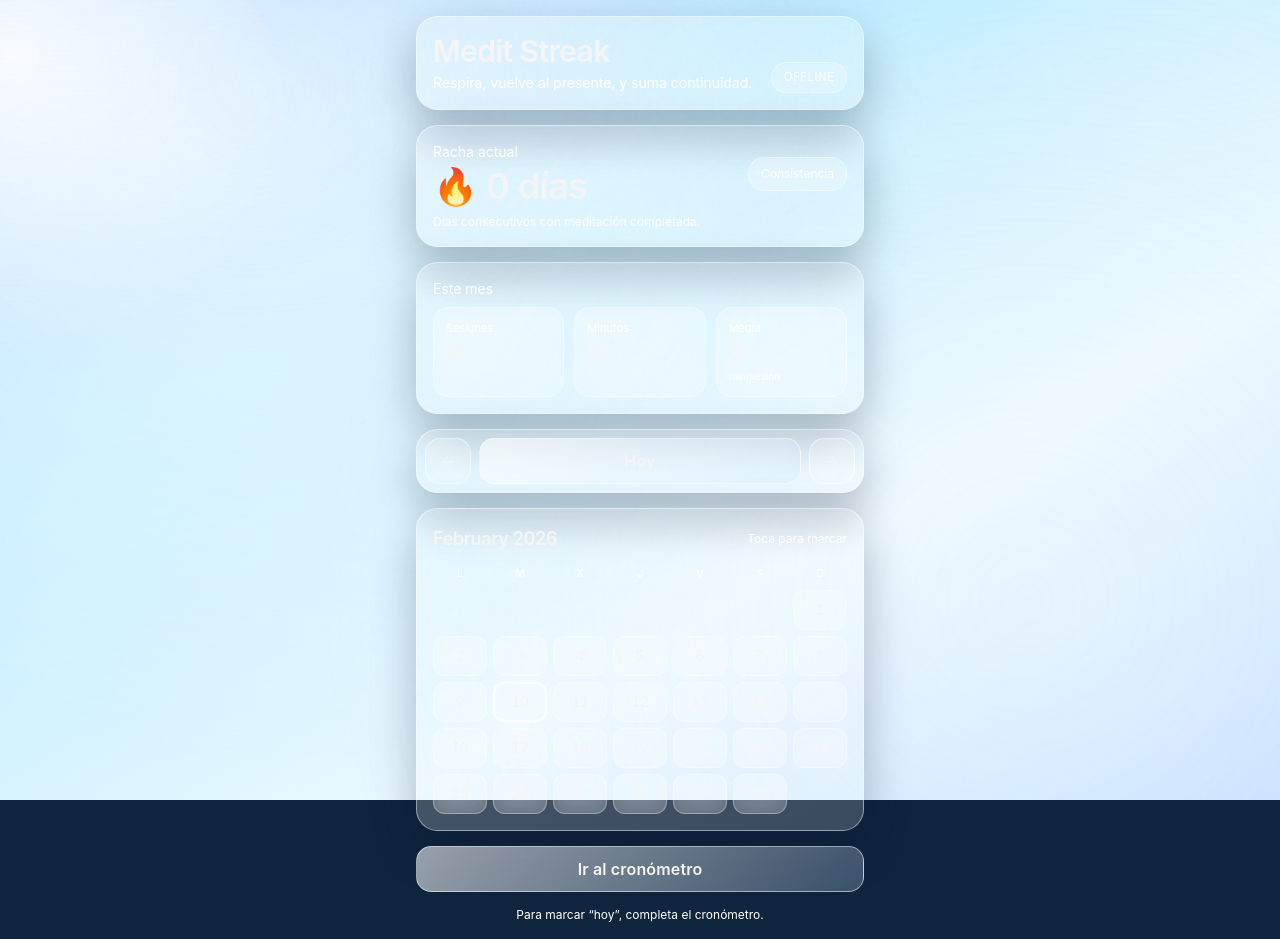
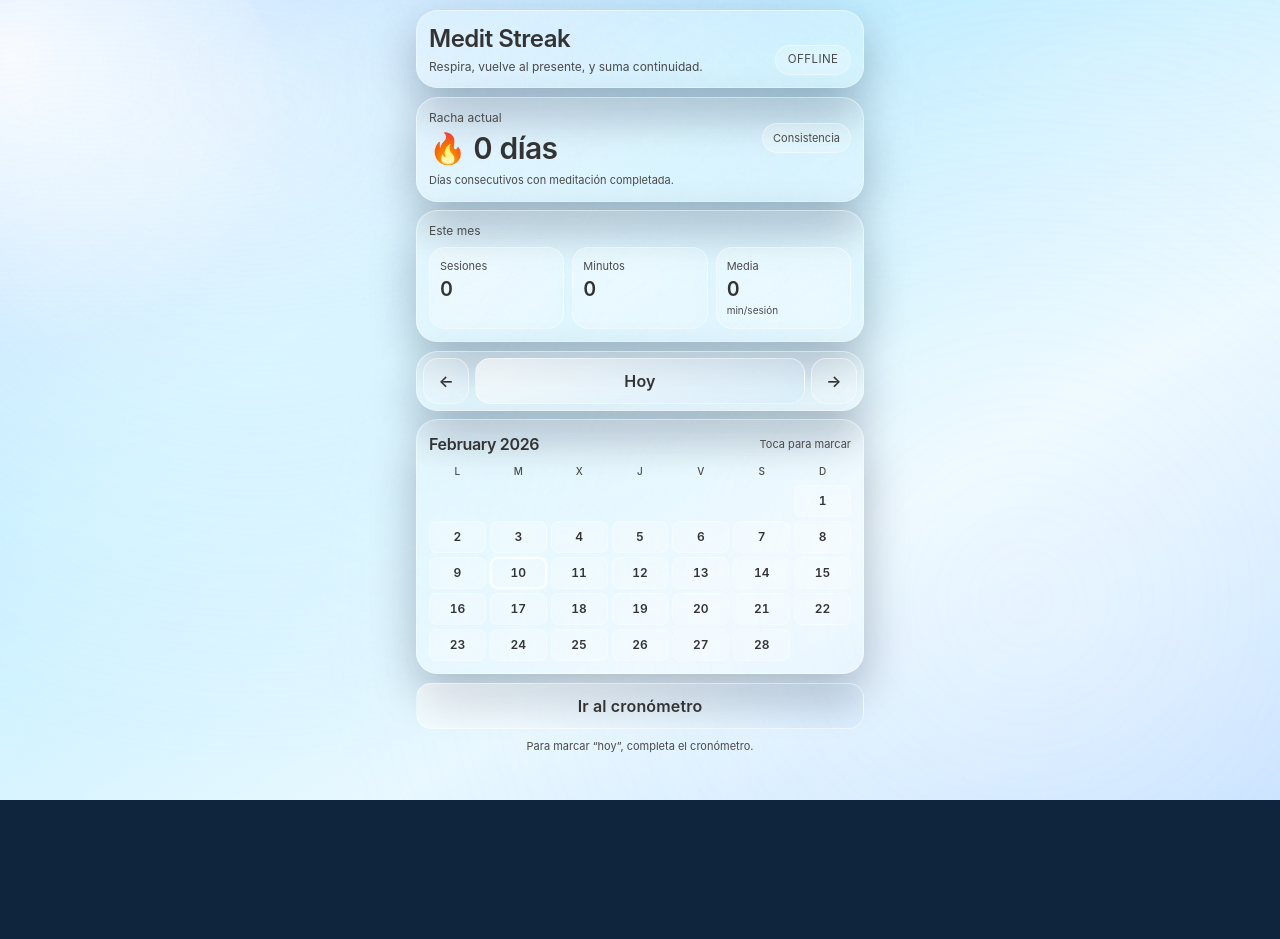
Before and after one commit to Alex-human/medit-streak, a Next.js app: page / in a window 1280 px wide. After the commit the page ends 800 px from the top, so only its background shows below. Built offline with nearby package versions, Linux system fonts and the light colour scheme.

Commit message:
fix bugs

```diff
--- a/app/globals.css
+++ b/app/globals.css
@@ -6,8 +6,8 @@
 
 :root {
   color-scheme: light;
-  --app-text: #f5f5f5;
-  --muted-text: #ffffff;
+  --app-text: #333333;
+  --muted-text: #4a4a4a;
   --glass-bg: rgba(255, 255, 255, 0.18);
   --glass-bg-strong: rgba(255, 255, 255, 0.25);
   --glass-border: rgba(255, 255, 255, 0.45);
@@ -161,28 +161,28 @@ body {
   animation: waveSlide 17s ease-in-out infinite;
 }
 
-.time-phase-sunrise {
+html[data-time-phase="sunrise"] {
   --phase-a: #ffd7b5;
   --phase-b: #ffd9df;
   --phase-c: #ffefcf;
   --phase-d: #b8dcff;
 }
 
-.time-phase-day {
+html[data-time-phase="day"] {
   --phase-a: #8bc5ff;
   --phase-b: #b8ecff;
   --phase-c: #e8f8ff;
   --phase-d: #b3d8ff;
 }
 
-.time-phase-sunset {
+html[data-time-phase="sunset"] {
   --phase-a: #ffb88f;
   --phase-b: #ffc5ab;
   --phase-c: #ffd8c7;
   --phase-d: #9cc8ff;
 }
 
-.time-phase-night {
+html[data-time-phase="night"] {
   --phase-a: #132848;
   --phase-b: #1f3460;
   --phase-c: #2b3b6d;
@@ -200,12 +200,25 @@ body {
   padding: 1rem;
 }
 
+.app-shell-fit {
+  height: 100dvh;
+  min-height: 100dvh;
+  overflow: hidden;
+  padding-top: max(0.65rem, env(safe-area-inset-top));
+  padding-bottom: max(0.65rem, env(safe-area-inset-bottom));
+}
+
 .app-frame {
   max-width: 28rem;
   margin: 0 auto;
   display: flex;
   flex-direction: column;
   gap: 0.95rem;
+}
+
+.app-frame-fit {
+  height: 100%;
+  gap: 0.55rem;
 }
 
 .glass-panel {
@@ -266,7 +279,7 @@ body {
 }
 
 .glass-input::placeholder {
-  color: #ffffff;
+  color: var(--muted-text);
 }
 
 .glass-chip {
@@ -311,7 +324,16 @@ body {
     padding: 0.75rem;
   }
 
+  .app-shell-fit {
+    padding-top: max(0.45rem, env(safe-area-inset-top));
+    padding-bottom: max(0.45rem, env(safe-area-inset-bottom));
+  }
+
   .app-frame {
     gap: 0.78rem;
   }
+
+  .app-frame-fit {
+    gap: 0.48rem;
+  }
 }
--- a/app/layout.tsx
+++ b/app/layout.tsx
@@ -19,6 +19,21 @@ export default function RootLayout({
 }) {
   return (
     <html lang="es">
+      <head>
+        <script
+          dangerouslySetInnerHTML={{
+            __html: `
+              (function() {
+                try {
+                  var h = new Date().getHours();
+                  var phase = (h >= 6 && h < 9) ? "sunrise" : (h >= 9 && h < 17) ? "day" : (h >= 17 && h < 20) ? "sunset" : "night";
+                  document.documentElement.setAttribute("data-time-phase", phase);
+                } catch (e) {}
+              })();
+            `,
+          }}
+        />
+      </head>
       <body>{children}</body>
     </html>
   );
--- a/app/page.tsx
+++ b/app/page.tsx
@@ -62,13 +62,13 @@ export default function HomePage() {
   return (
     <>
       <TimeBackground />
-      <main className="app-shell">
-        <div className="app-frame soft-reveal">
-          <div className="glass-panel p-4">
+      <main className="app-shell app-shell-fit">
+        <div className="app-frame app-frame-fit soft-reveal">
+          <div className="glass-panel p-3">
             <div className="flex items-end justify-between gap-2">
               <div>
-                <div className="glass-title text-3xl font-semibold">Medit Streak</div>
-                <div className="text-sm muted mt-1">Respira, vuelve al presente, y suma continuidad.</div>
+                <div className="glass-title text-2xl font-semibold">Medit Streak</div>
+                <div className="text-xs muted mt-1">Respira, vuelve al presente, y suma continuidad.</div>
               </div>
               <div className="glass-chip">Offline</div>
             </div>
@@ -76,26 +76,26 @@ export default function HomePage() {
 
           <StreakHeader streak={hydrated ? streak : 0} />
 
-          <div className="glass-panel p-4">
-            <div className="text-sm muted">Este mes</div>
-            <div className="mt-2 grid grid-cols-3 gap-2.5">
-              <div className="glass-panel-soft p-3">
+          <div className="glass-panel p-3">
+            <div className="text-xs muted">Este mes</div>
+            <div className="mt-2 grid grid-cols-3 gap-2">
+              <div className="glass-panel-soft p-2.5">
                 <div className="text-[11px] muted">Sesiones</div>
-                <div className="text-2xl font-semibold tabular-nums">{hydrated ? monthStats.sessions : 0}</div>
+                <div className="text-xl font-semibold tabular-nums">{hydrated ? monthStats.sessions : 0}</div>
               </div>
-              <div className="glass-panel-soft p-3">
+              <div className="glass-panel-soft p-2.5">
                 <div className="text-[11px] muted">Minutos</div>
-                <div className="text-2xl font-semibold tabular-nums">{hydrated ? monthStats.minutes : 0}</div>
+                <div className="text-xl font-semibold tabular-nums">{hydrated ? monthStats.minutes : 0}</div>
               </div>
-              <div className="glass-panel-soft p-3">
+              <div className="glass-panel-soft p-2.5">
                 <div className="text-[11px] muted">Media</div>
-                <div className="text-2xl font-semibold tabular-nums">{hydrated ? monthStats.avg : 0}</div>
+                <div className="text-xl font-semibold tabular-nums">{hydrated ? monthStats.avg : 0}</div>
                 <div className="text-[10px] muted">min/sesión</div>
               </div>
             </div>
           </div>
 
-          <div className="glass-panel p-2 flex items-center justify-between gap-2">
+          <div className="glass-panel p-1.5 flex items-center justify-between gap-1.5">
             <button
               type="button"
               onClick={() => setMonthDate((prev) => addMonths(prev, -1))}
@@ -122,13 +122,13 @@ export default function HomePage() {
           </div>
 
           {notice && (
-            <div className="glass-panel p-4">
+            <div className="glass-panel p-3">
               <div className="font-semibold">No se puede marcar manualmente</div>
-              <div className="text-sm muted mt-1">{notice}</div>
+              <div className="text-xs muted mt-1">{notice}</div>
               <button
                 type="button"
                 onClick={() => router.push("/timer")}
-                className="glass-button glass-button-primary mt-3"
+                className="glass-button glass-button-primary mt-2"
               >
                 Ir al cronómetro
               </button>
@@ -140,12 +140,12 @@ export default function HomePage() {
           <button
             type="button"
             onClick={() => router.push("/timer")}
-            className="glass-button glass-button-primary block w-full text-center py-3"
+            className="glass-button glass-button-primary block w-full text-center py-2.5"
           >
             Ir al cronómetro
           </button>
 
-          <div className="text-xs muted text-center">Para marcar “hoy”, completa el cronómetro.</div>
+          <div className="text-[11px] muted text-center">Para marcar “hoy”, completa el cronómetro.</div>
         </div>
       </main>
     </>
--- a/components/CalendarGrid.tsx
+++ b/components/CalendarGrid.tsx
@@ -33,13 +33,13 @@ export default function CalendarGrid({
   const monthLabel = formatMonthYear(monthDate);
 
   return (
-    <div className="glass-panel p-4">
-      <div className="flex items-center justify-between mb-3">
-        <div className="font-semibold capitalize glass-title text-lg">{monthLabel}</div>
-        <div className="text-xs muted">Toca para marcar</div>
+    <div className="glass-panel p-3">
+      <div className="flex items-center justify-between mb-2">
+        <div className="font-semibold capitalize glass-title text-base">{monthLabel}</div>
+        <div className="text-[11px] muted">Toca para marcar</div>
       </div>
 
-      <div className="grid grid-cols-7 gap-1.5 text-[11px] muted mb-2 select-none">
+      <div className="grid grid-cols-7 gap-1 text-[10px] muted mb-1.5 select-none">
         {["L", "M", "X", "J", "V", "S", "D"].map((x) => (
           <div key={x} className="text-center font-medium">
             {x}
@@ -47,9 +47,9 @@ export default function CalendarGrid({
         ))}
       </div>
 
-      <div className="grid grid-cols-7 gap-1.5">
+      <div className="grid grid-cols-7 gap-1">
         {cells.map((day, idx) => {
-          if (!day) return <div key={idx} className="h-10" />;
+          if (!day) return <div key={idx} className="h-8" />;
 
           const rec = map.get(day);
           const completed = rec?.completed ?? false;
@@ -60,7 +60,7 @@ export default function CalendarGrid({
               key={day}
               onClick={() => onDayClick(day)}
               className={[
-                "h-10 rounded-xl text-sm font-semibold tabular-nums backdrop-blur-[10px]",
+                "h-8 rounded-lg text-xs font-semibold tabular-nums backdrop-blur-[10px]",
                 "transition duration-200 active:scale-[0.98]",
                 isToday
                   ? "border-2 border-white/75 bg-white/15 shadow-[0_0_0_1px_rgba(255,255,255,0.35),0_0_18px_rgba(255,255,255,0.32)]"
--- a/components/StreakHeader.tsx
+++ b/components/StreakHeader.tsx
@@ -1,14 +1,14 @@
 export default function StreakHeader({ streak }: { streak: number }) {
   return (
-    <div className="glass-panel p-4">
+    <div className="glass-panel p-3">
       <div className="flex items-center justify-between gap-2">
         <div>
-          <div className="text-sm muted">Racha actual</div>
-          <div className="glass-title text-4xl font-semibold tracking-tight mt-1 tabular-nums">🔥 {streak} días</div>
+          <div className="text-xs muted">Racha actual</div>
+          <div className="glass-title text-3xl font-semibold tracking-tight mt-1 tabular-nums">🔥 {streak} días</div>
         </div>
-        <div className="glass-panel-soft px-3 py-2 text-xs muted">Consistencia</div>
+        <div className="glass-panel-soft px-2.5 py-1.5 text-[11px] muted">Consistencia</div>
       </div>
-      <div className="text-xs muted mt-2">Días consecutivos con meditación completada.</div>
+      <div className="text-[11px] muted mt-1.5">Días consecutivos con meditación completada.</div>
     </div>
   );
 }
--- a/components/TimeBackground.tsx
+++ b/components/TimeBackground.tsx
@@ -1,13 +1,14 @@
 "use client";
 
-import { useEffect, useState } from "react";
-import { getTimePhase, type TimePhase } from "@/lib/timePhase";
+import { useEffect } from "react";
+import { getTimePhase } from "@/lib/timePhase";
 
 export default function TimeBackground() {
-  const [phase, setPhase] = useState<TimePhase>(() => getTimePhase(new Date()));
-
   useEffect(() => {
-    const syncPhase = () => setPhase(getTimePhase(new Date()));
+    const syncPhase = () => {
+      const phase = getTimePhase(new Date());
+      document.documentElement.setAttribute("data-time-phase", phase);
+    };
 
     syncPhase();
     const id = window.setInterval(syncPhase, 60_000);
@@ -22,7 +23,7 @@ export default function TimeBackground() {
   }, []);
 
   return (
-    <div className={`time-scene time-phase-${phase}`} aria-hidden="true">
+    <div className="time-scene" aria-hidden="true">
       <div className="time-gradient" />
       <div className="time-haze" />
       <div className="time-orb" />
```
